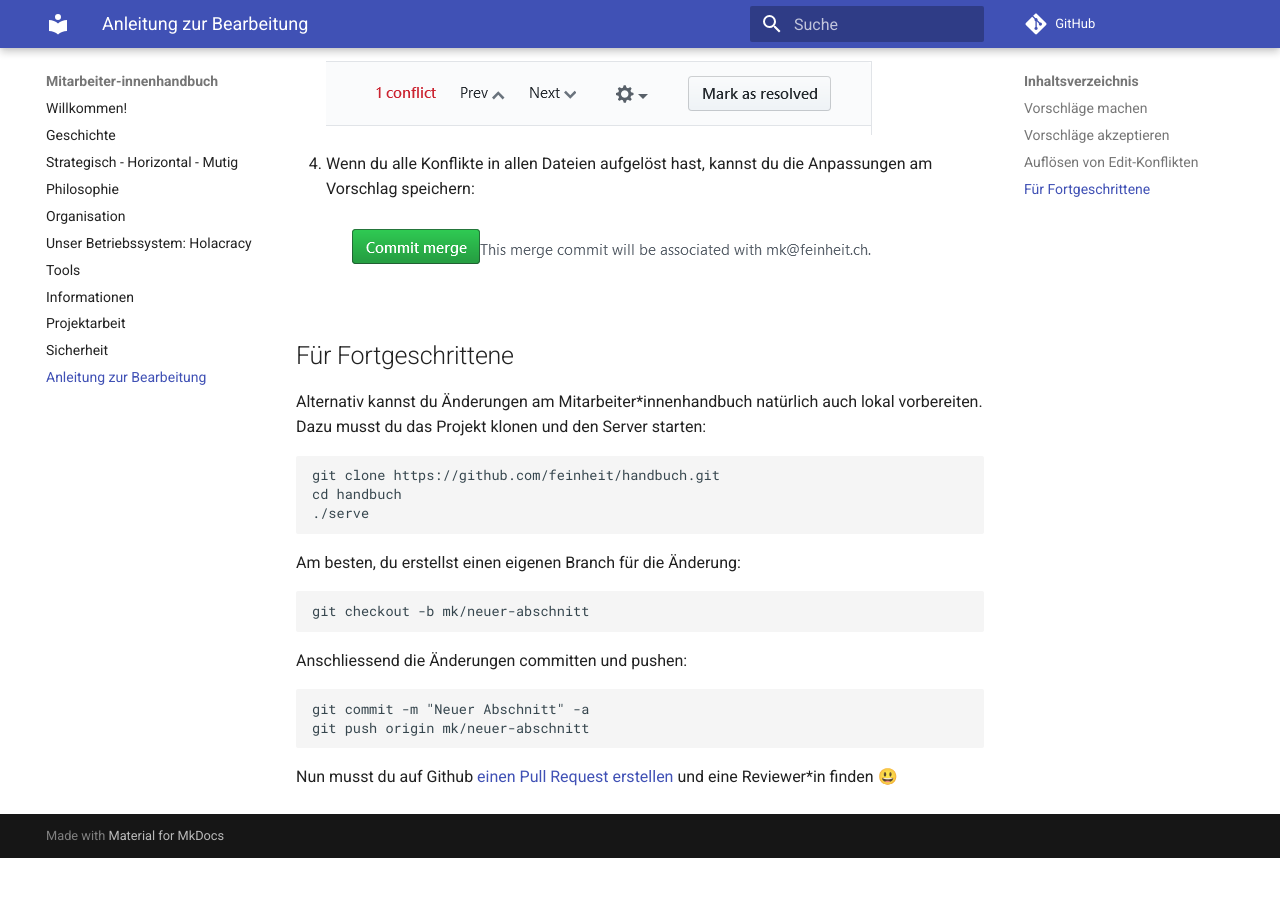
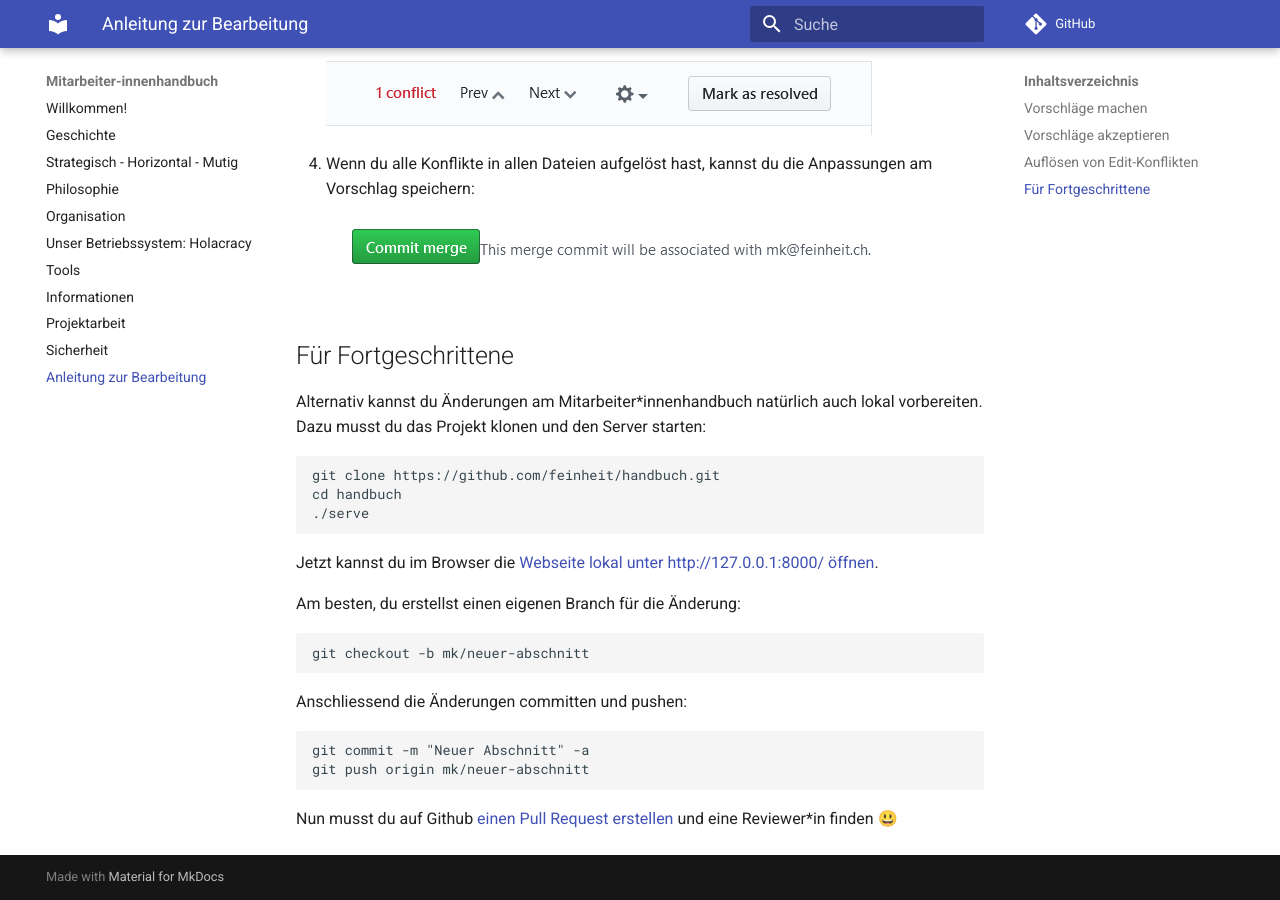
Before and after one commit to nada/handbuch, an MkDocs documentation site: the page built from docs/anleitung.md, in a window 1280 px wide and 900 px high, scrolled down 2740 px. Built offline with MkDocs 1.6.1 and Material for MkDocs 9.7.7, drawn with Linux system fonts in a browser that asks for light colours; comment, search, counter and statistics services are not loaded; before the commit the page ends 3598 px from its top, so only the background shows below that.

Commit message:
Browser muss noch geöffnet werden

```diff
--- a/docs/anleitung.md
+++ b/docs/anleitung.md
@@ -62,6 +62,8 @@ Alternativ kannst du Änderungen am Mitarbeiter*innenhandbuch natürlich auch lo
     cd handbuch
     ./serve
 
+Jetzt kannst du im Browser die [Webseite lokal unter http://127.0.0.1:8000/ öffnen](http://127.0.0.1:8000/).
+
 Am besten, du erstellst einen eigenen Branch für die Änderung:
 
     git checkout -b mk/neuer-abschnitt
```
